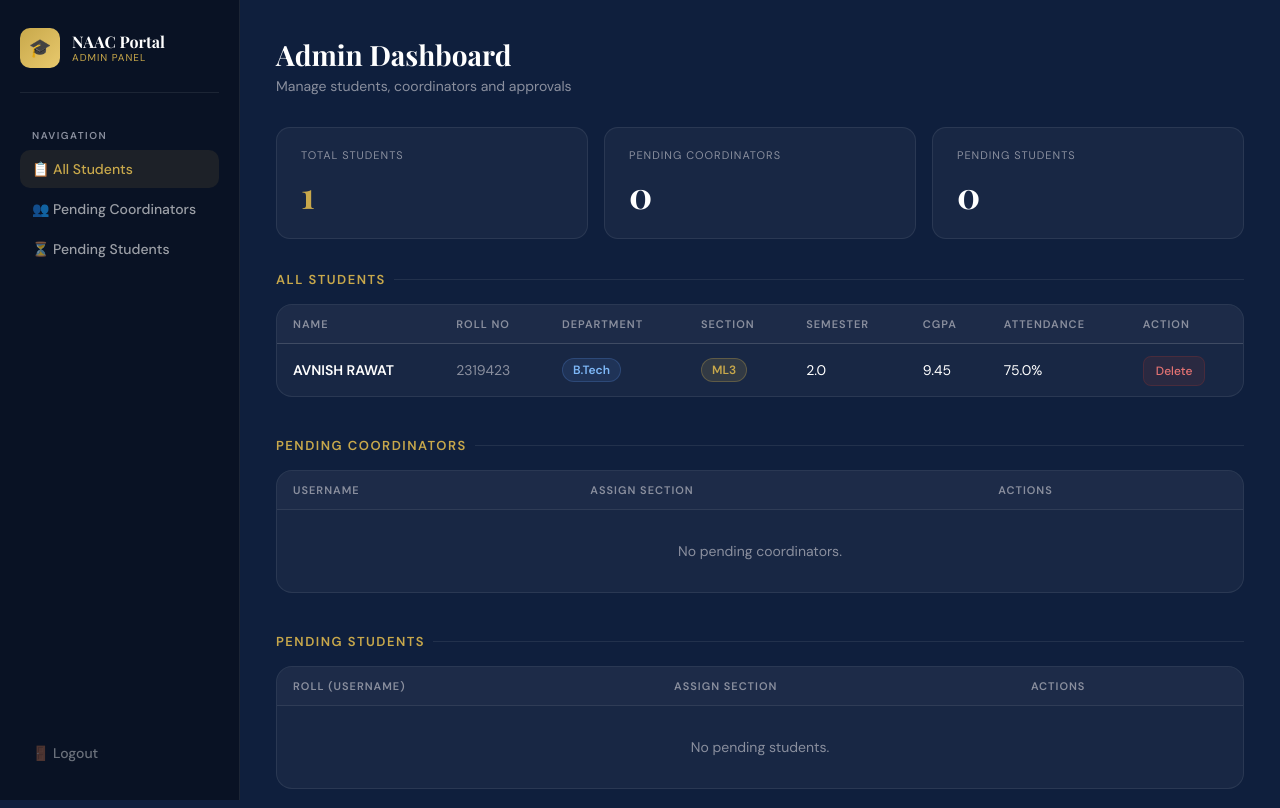
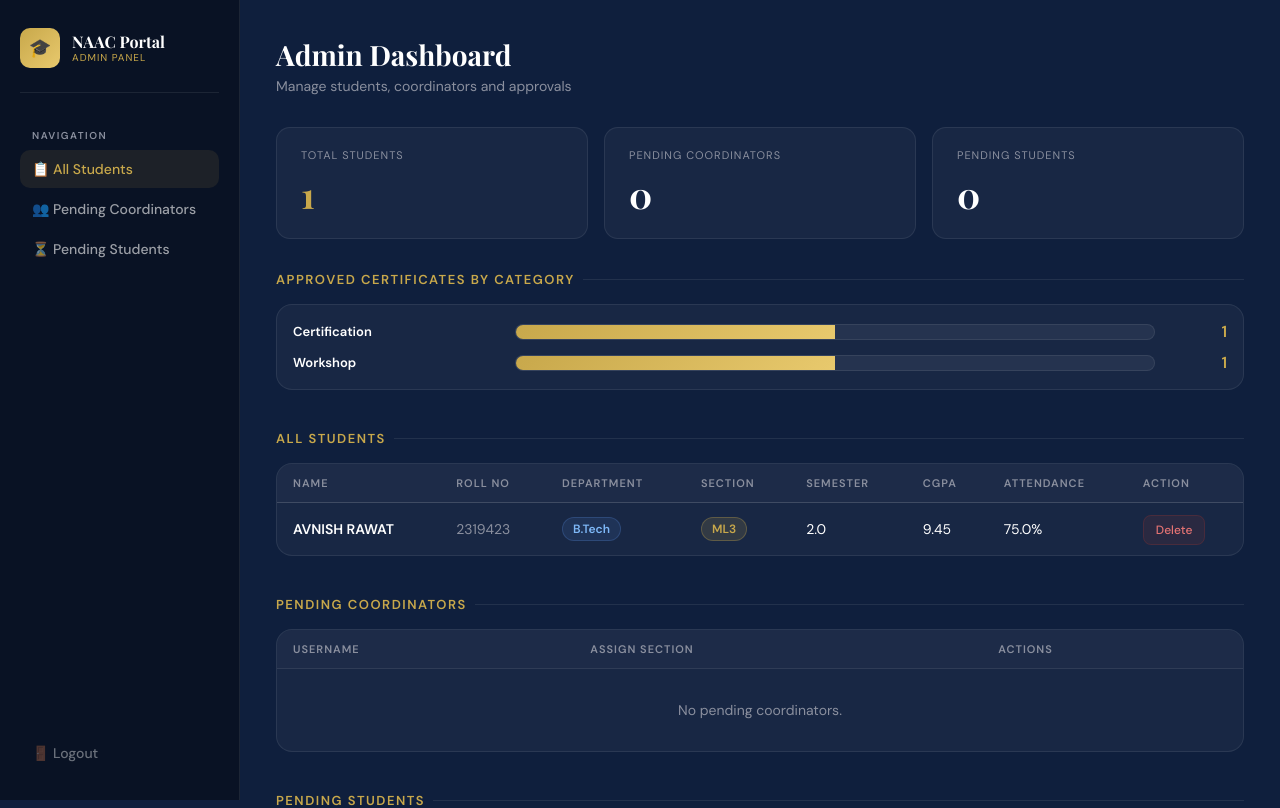
Before and after one commit to RitikaRawat991/AccrediTrack, a Flask app: page /admin in a window 1280 px wide. Shown: the top 808 px of the page. Run offline with Flask 3, Linux system fonts and the light colour scheme; a user stored in the database is signed in; data comes from the database, SQL or seed files in the repository; both versions use the stored data as it was after the commit.

Commit message:
final change

```diff
--- a/app.py
+++ b/app.py
@@ -17,11 +17,61 @@ if not os.path.exists(UPLOAD_FOLDER):
 
 # ---------------- DATABASE ----------------
 def get_db():
-    conn = sqlite3.connect("database.db",timeout=10)
+    conn = sqlite3.connect("database.db", timeout=10)
     conn.row_factory = sqlite3.Row
-    conn.execute("CREATE TABLE IF NOT EXISTS coordinators (id INTEGER PRIMARY KEY AUTOINCREMENT, name TEXT, username TEXT UNIQUE, department TEXT, section TEXT)")
+
+    conn.execute(
+        "CREATE TABLE IF NOT EXISTS users ("
+        "id INTEGER PRIMARY KEY AUTOINCREMENT,"
+        "username TEXT UNIQUE,"
+        "password TEXT,"
+        "role TEXT,"
+        "approved INTEGER DEFAULT 0,"
+        "section TEXT"
+        ")"
+    )
+
+    conn.execute(
+        "CREATE TABLE IF NOT EXISTS students ("
+        "id INTEGER PRIMARY KEY AUTOINCREMENT,"
+        "name TEXT,"
+        "roll_no TEXT UNIQUE,"
+        "department TEXT,"
+        "semester REAL,"
+        "cgpa REAL,"
+        "attendance REAL,"
+        "section TEXT,"
+        "profile_pic TEXT,"
+        "achievements TEXT"
+        ")"
+    )
+
+    conn.execute(
+        "CREATE TABLE IF NOT EXISTS coordinators (id INTEGER PRIMARY KEY AUTOINCREMENT, name TEXT, username TEXT UNIQUE, department TEXT, section TEXT)"
+    )
+
+    conn.execute(
+        "CREATE TABLE IF NOT EXISTS certificates ("
+        "id INTEGER PRIMARY KEY AUTOINCREMENT,"
+        "student_name TEXT,"
+        "roll_no TEXT,"
+        "section TEXT,"
+        "category TEXT,"
+        "file_name TEXT,"
+        "status TEXT"
+        ")"
+    )
+
+    # Seed default admin (for development/demo)
+    conn.execute(
+        "INSERT OR IGNORE INTO users (username, password, role, approved, section) VALUES (?, ?, ?, ?, ?)",
+        ("admin", "admin123", "admin", 1, None),
+    )
+
     conn.commit()
     return conn
+
+
 
 @app.route('/uploads/<filename>')
 def uploaded_file(filename):
@@ -125,6 +175,7 @@ def admin():
         return redirect("/")
 
     conn = get_db()
+
     students = conn.execute("SELECT * FROM students").fetchall()
     pending_students = conn.execute(
         "SELECT * FROM users WHERE role='student' AND approved=0"
@@ -132,12 +183,26 @@ def admin():
     pending_coordinators = conn.execute(
         "SELECT * FROM users WHERE role='coordinator' AND approved=0"
     ).fetchall()
+
+    category_counts_rows = conn.execute(
+        "SELECT category, COUNT(*) as total FROM certificates WHERE status='Approved' GROUP BY category"
+    ).fetchall()
+
+    # Convert to plain list for template
+    category_counts = [{"category": row["category"], "total": row["total"]} for row in category_counts_rows]
+
     conn.close()
 
-    return render_template("admin.html",
-                           students=students,
-                           pending_students=pending_students,
-                           pending=pending_coordinators)
+    return render_template(
+        "admin.html",
+        students=students,
+        pending_students=pending_students,
+        pending=pending_coordinators,
+        category_counts=category_counts,
+    )
+
+
+
 
 
 # ---------------- APPROVE COORDINATOR ----------------
@@ -268,11 +333,17 @@ def student():
             if student_data and student_data["section"] and file and file.filename != "":
                 filename = secure_filename(file.filename)
                 file.save(os.path.join(app.config["UPLOAD_FOLDER"], filename))
+
+                category = request.form.get("category")
+                if not category:
+                    category = "Certification"
+
                 conn.execute(
-                    "INSERT INTO certificates (student_name, roll_no, section, file_name, status) VALUES (?, ?, ?, ?, ?)",
-                    (student_data["name"], roll, student_data["section"], filename, "Pending")
+                    "INSERT INTO certificates (student_name, roll_no, section, category, file_name, status) VALUES (?, ?, ?, ?, ?, ?)",
+                    (student_data["name"], roll, student_data["section"], category, filename, "Pending")
                 )
                 conn.commit()
+
 
         if "achievements" in request.form:
             achievements = request.form["achievements"]
--- a/templates/admin.html
+++ b/templates/admin.html
@@ -201,6 +201,32 @@
         </div>
     </div>
 
+    <!-- CATEGORY GRAPH (Approved only) -->
+    <div class="section" id="category-graph">
+        <div class="section-title">Approved Certificates by Category</div>
+        <div class="card" style="padding: 16px;">
+            {% if category_counts and category_counts|length > 0 %}
+                <div style="display:grid; grid-template-columns: 1fr; gap: 10px;">
+                    {% for item in category_counts %}
+                        {% set pct = (item.total / (category_counts|map(attribute='total')|list|sum)) * 100 if (category_counts|length > 0) else 0 %}
+                        <div style="display:flex; align-items:center; gap: 12px;">
+                            <div style="width: 210px; font-weight: 700; font-size: 13px; color: var(--white);">
+                                {{ item.category or "—" }}
+                            </div>
+                            <div style="flex:1; background: rgba(255,255,255,0.06); border: 1px solid rgba(255,255,255,0.08); border-radius: 10px; overflow:hidden; height: 16px;">
+                                <div style="height:100%; width: {{ pct }}%; background: linear-gradient(135deg, var(--accent), var(--accent-light));"></div>
+                            </div>
+                            <div style="width: 60px; text-align:right; font-weight: 800; color: var(--accent);">{{ item.total }}</div>
+                        </div>
+                    {% endfor %}
+                </div>
+            {% else %}
+                <div class="empty-row" style="padding: 26px 12px;">No approved certificates yet.</div>
+            {% endif %}
+        </div>
+    </div>
+
+
     <!-- ALL STUDENTS -->
     <div class="section" id="students">
         <div class="section-title">All Students</div>
```
Also changed, not shown: templates/student.html (+18 -0 lines), database.db (added), uploads/image_1_1763922536602.jpg (added), uploads/pexels-photo-674010_4.jpeg (added), uploads/rituuuuuuuuuuuuu.jpg (added), 1 other file.
